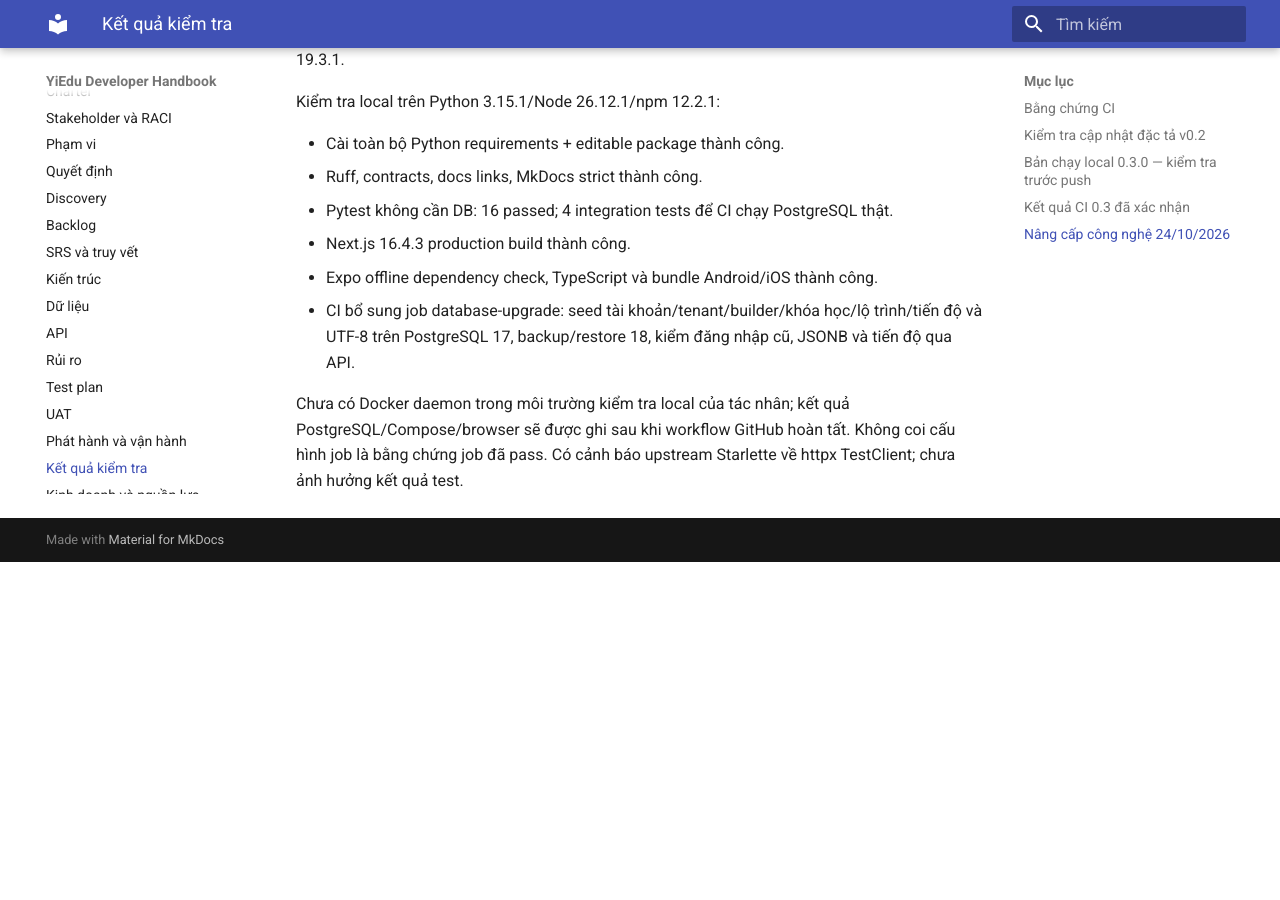
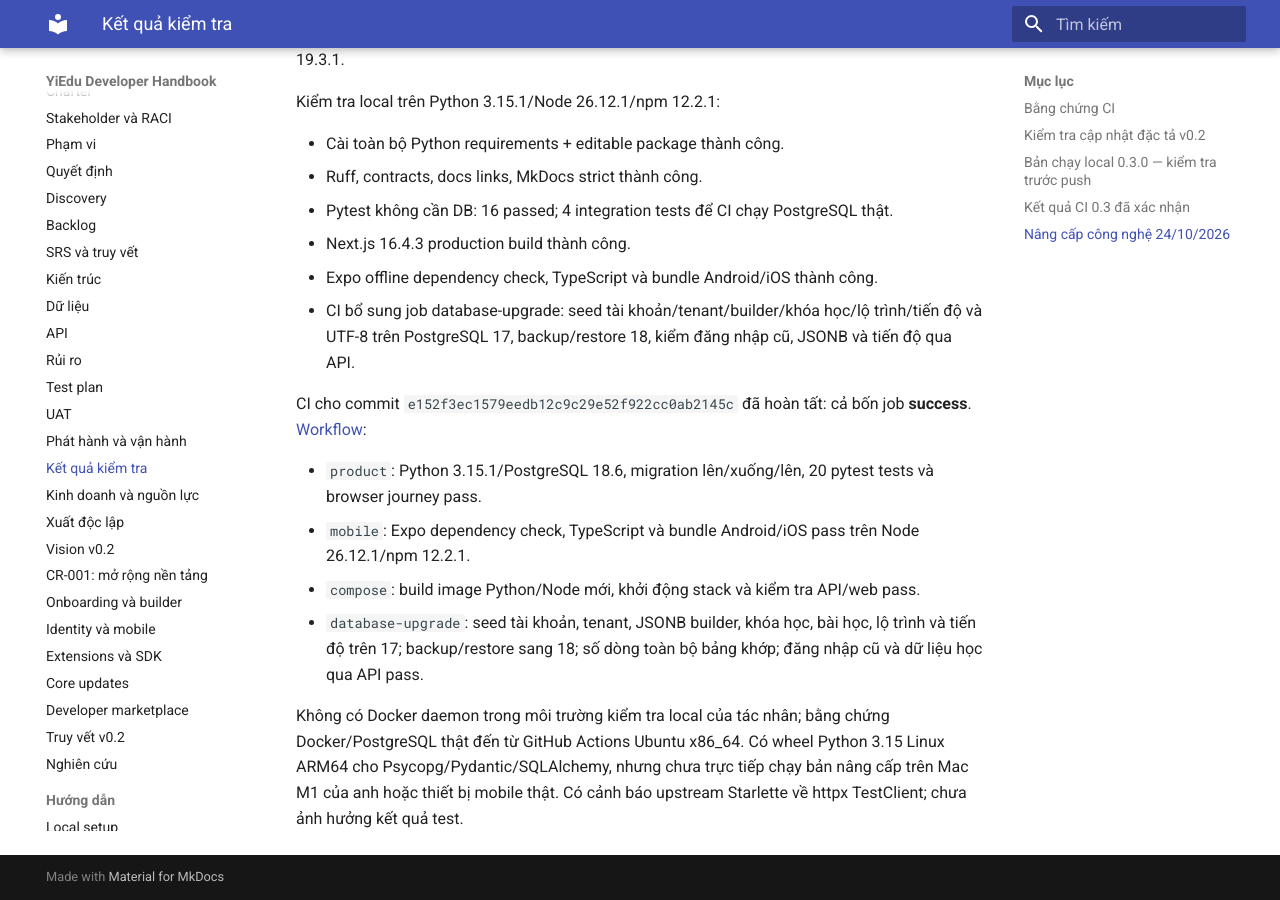
Before and after one commit to tuantruong1368/yiedu, an MkDocs documentation site: the page built from handbook/product/verification.md, in a window 1280 px wide and 900 px high, scrolled down 2909 px. Built offline with MkDocs 1.6.1 and Material for MkDocs 9.7.7, drawn with Linux system fonts in a browser that asks for light colours; before the commit the page ends 3471 px from its top, so only the background shows below that.

Commit message:
docs: record passing runtime upgrade and data preservation CI [skip ci]

```diff
--- a/handbook/product/verification.md
+++ b/handbook/product/verification.md
@@ -101,6 +101,16 @@ Kiểm tra local trên Python 3.15.1/Node 26.12.1/npm 12.2.1:
 - CI bổ sung job database-upgrade: seed tài khoản/tenant/builder/khóa học/lộ trình/tiến độ và UTF-8 trên PostgreSQL 17,
   backup/restore 18, kiểm đăng nhập cũ, JSONB và tiến độ qua API.
 
-Chưa có Docker daemon trong môi trường kiểm tra local của tác nhân; kết quả PostgreSQL/Compose/browser
-sẽ được ghi sau khi workflow GitHub hoàn tất. Không coi cấu hình job là bằng chứng job đã pass.
+CI cho commit `e152f3ec1579eedb12c9c29e52f922cc0ab2145c` đã hoàn tất: cả bốn job **success**.
+[Workflow](https://github.com/tuantruong1368/yiedu/actions/runs/40040024736):
+
+- `product`: Python 3.15.1/PostgreSQL 18.6, migration lên/xuống/lên, 20 pytest tests và browser journey pass.
+- `mobile`: Expo dependency check, TypeScript và bundle Android/iOS pass trên Node 26.12.1/npm 12.2.1.
+- `compose`: build image Python/Node mới, khởi động stack và kiểm tra API/web pass.
+- `database-upgrade`: seed tài khoản, tenant, JSONB builder, khóa học, bài học, lộ trình và tiến độ trên 17;
+  backup/restore sang 18; số dòng toàn bộ bảng khớp; đăng nhập cũ và dữ liệu học qua API pass.
+
+Không có Docker daemon trong môi trường kiểm tra local của tác nhân; bằng chứng Docker/PostgreSQL thật
+đến từ GitHub Actions Ubuntu x86_64. Có wheel Python 3.15 Linux ARM64 cho Psycopg/Pydantic/SQLAlchemy,
+nhưng chưa trực tiếp chạy bản nâng cấp trên Mac M1 của anh hoặc thiết bị mobile thật.
 Có cảnh báo upstream Starlette về httpx TestClient; chưa ảnh hưởng kết quả test.
```
